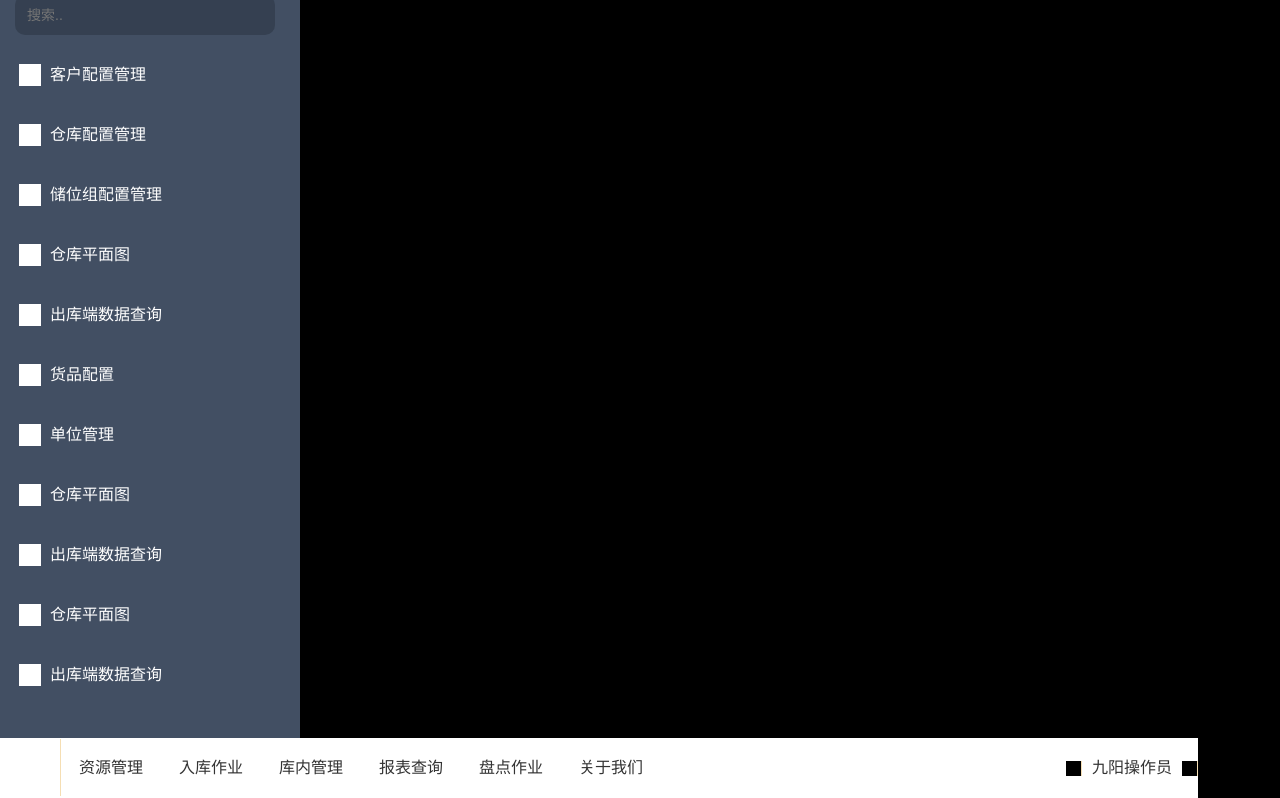
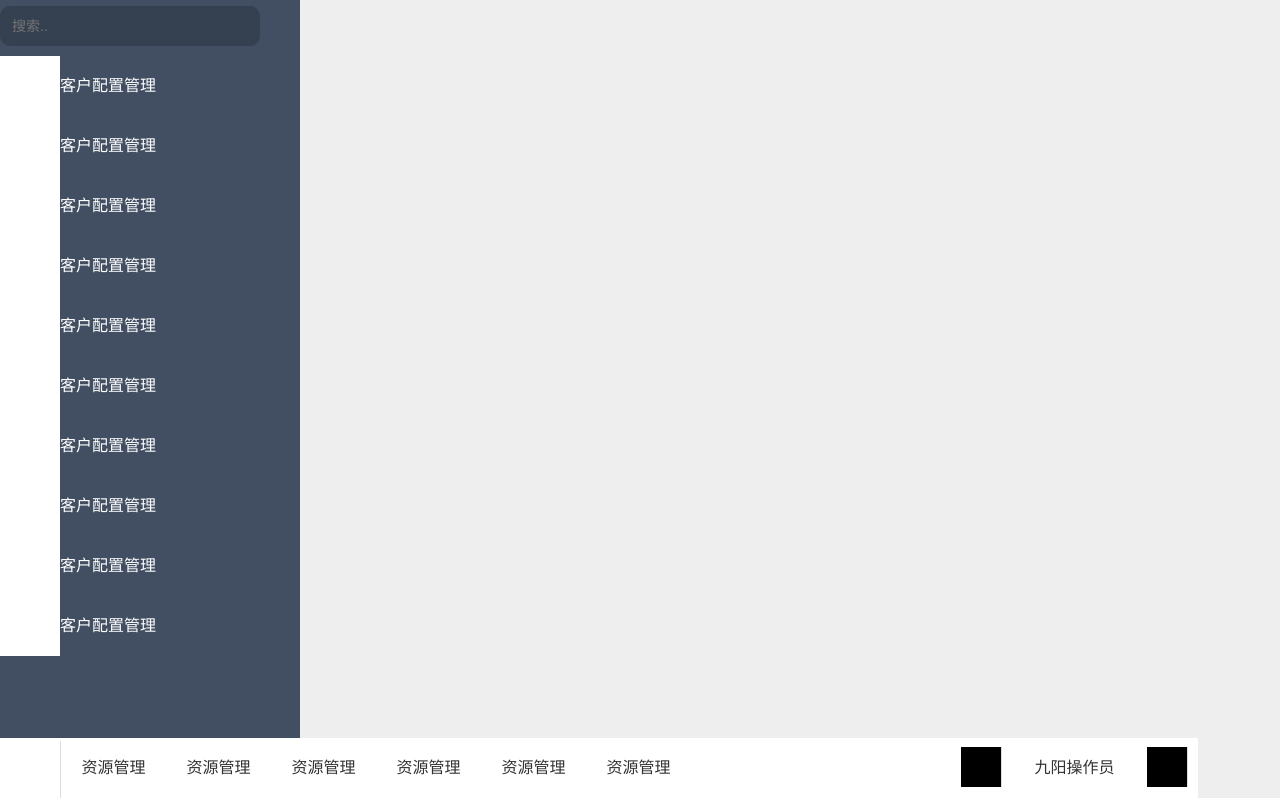
Before and after one commit to imzhangxing/xuexi-css, a plain HTML site: page index.html in a window 1280 px wide. Shown: the part 64-862 px from the top of the page. Drawn offline with Linux system fonts and the light colour scheme.

Commit message:
第一次测试题目--仓储管理系统

```diff
--- a/index.html
+++ b/index.html
@@ -1,18 +1,15 @@
 <!doctype html>
-<html lang="ch-cmm">
+<html lang="zh-cmn">
 <head>
     <meta charset="UTF-8">
     <meta name="viewport"
           content="width=device-width, user-scalable=no, initial-scale=1.0, maximum-scale=1.0, minimum-scale=1.0">
     <meta http-equiv="X-UA-Compatible" content="ie=edge">
-    <title>index</title>
+    <title>仓库管理系统</title>
     <style>
-        body,h1,h2,h3,h4,h5,h6,a,p,ul,li,ol,input{
+        *{
             margin: 0;
             padding: 0;
-        }
-        body{
-            background: grey;
         }
         a{
             text-decoration: none;
@@ -20,17 +17,11 @@
         ul,ol{
             list-style-type: none;
         }
-        img,input{
+        input,img{
             border: none;
         }
-        /*
-        #424F63、#354051 #4D5FA9
-        客户配置管理、仓库配置管理、储位组配置管理、仓库平面图、出库端数据查询、
-        货品配置、单位管理、出库单数据查询、仓库平面图、出库端数据查询
-        */
         .left {
             min-height: 802px;
-            /*width: 300px;*/
             background: #424F63;
             float: left;
         }
@@ -38,161 +29,169 @@
             width: 36px;
             height: 37px;
             background: orange;
-            line-height: 60px;
             float: left;
             margin-top: 12px;
             margin-left: 12px;
-        }
+            line-height: 60px;
+         }
         .left .lheader span{
             width: 120px;
             height: 28px;
+            margin-top: 22px;
+            margin-left: 12px;
+            line-height: 60px;
             font-size: 20px;
             color: white;
-            margin-left: 12px;
+        }
+        .left .lsearch {
+            /*height: 60px;*/
             line-height: 60px;
-            float: left;
-            text-align: center;
         }
         .left .lsearch .text{
             width: 248px;
             height: 40px;
             background: #354051;
+            border-radius: 10px;
+            line-height: 60px;
+            outline: none;
             padding-left: 12px;
-            margin-left: 15px;
             font-size: 14px;
         }
-        .left .llist ul li{
+        .left .llist li{
+            width: 300px;
+            background: #424F63;
+        }
+        .left .llist li i{
+            width: 60px;
+            height: 60px;
+            background: white;
+            display: block;
+            line-height: 60px;
+            float: left;
             position: relative;
-            width: 300px;
+
+        }
+        .left .llist li a{
+            width: 240px;
             height: 60px;
-            line-height: 60px;
-        }
-        .left .llist ul li i{
-            width: 22px;
-            height: 22px;
-            background: white;
             display: block;
             float: left;
             line-height: 60px;
-            margin-top: 19px;
-            margin-left: 19px;
+            font-size: 16px;
+            color: #fff;
+            position: absolute;
+            padding-left: 60px;
         }
-        .left .llist ul li  a{
-            position: absolute;
-            margin-left: 50px;
-            font-size: 16px;
-            display: block;
-            width: 250px;
-            height: 60px;
-            color: #fff;
+        .left .llist li a:hover{
+            background: #354051;
+            width: 235px;
+            border-left: 5px solid steelblue;
+            padding-left: 55px;
+
         }
-        .left .llist ul a:hover{
-            color: #fff;
+        .left .llist li .clear{
+            clear: both;
         }
-        .left .llist ul   li:hover{
-            width: 295px;
-            background-color: #354051;
-            border-left: 5px solid rebeccapurple;
+        body{
+            background:  #EEEEEE;
         }
         .right{
             min-width: 1198px;
-            background: #fff;
-
+            height: 60px;
+            background: white;
             float: left;
         }
-        .right ul{
-            max-width: 650px;
+        .right li{
+            width: 105px;
             float: left;
+            position: relative;
+            /*使用line-height让li往下*/
+            line-height: 60px;
         }
-        .right .ul_2{
-            float: right;
+        .right li a{
+            width: 105px;
+            height: 60px;
+            color: #333333;
+            font-size: 16px;
+            text-align: center;
+            display: block;
         }
-        .right .ul_2 i{
-            width: 15px;
-            height: 15px;
-            background: #000;
-            margin-top: 23px;
+        .right li a:hover{
+            color: #4D5FA9;
+            border-top: 5px solid steelblue;
         }
 
         .right i{
             width: 60px;
             height: 57px;
-            background: white;
             float: left;
-            margin-top: 1px;
-            border-right: 1px solid wheat;
+            border-right:1px solid gainsboro;
+            margin-top: 3px;
         }
-        .right li{
-            width: 100px;
+        .right .ul_2{
+            float: right;
+        }
+        .right .ul_2 li{
+           width: auto;
+            margin: 0 10px;
+        }
+        .right .ul_2 li a{
+            /*width: 80px;*/
+        }
+        .right .ul_2 li i{
+            width: 40px;
+            height: 40px;
+            background: #000;
+            float: none;
+            display: block;
+            margin-top: 9px;
+        }
 
-            float: left;
-
-        }
-        .right li a{
-            height: 60px;
-            line-height: 60px;
-            font-size: 16px;
-            color: #333333;
-            display: block;
-            text-align: center;
-        }
-        .right li a:hover{
-            height: 55px;
-            color: #4D5FA9;
-            border-top: 5px solid rebeccapurple;
-
-        }
-        body{
-            background: #000;
+        .clear{
+            clear: both;
         }
     </style>
 </head>
 <body>
-<div class="left" >
-    <div class="lheader" style="line-height: 60px;">
+<div class="left">
+    <div class="lheader" >
         <img src="" alt="">
         <span>仓储管理系统</span>
-        <div class="clear" style="clear: both"></div>
     </div>
-    <div class="lsearch" style="line-height: 60px">
-        <input type="text" class="text" placeholder="搜索.." style="border-radius: 10px; outline: none">
+    <div class="lsearch">
+        <input type="text" class="text" placeholder="搜索..">
     </div>
-    <div class="llist" style="line-height: 60px;">
+    <div class="llist">
         <ul>
-            <li><i></i><a href="javaScript:void (0)">客户配置管理</a></li>
-            <li><i></i><a href="javaScript:void (0)">仓库配置管理</a></li>
-            <li><i></i><a href="javaScript:void (0)">储位组配置管理</a></li>
-            <li><i></i><a href="javaScript:void (0)">仓库平面图</a></li>
-            <li><i></i><a href="javaScript:void (0)">出库端数据查询</a></li>
-            <li><i></i><a href="javaScript:void (0)">货品配置</a></li>
-            <li><i></i><a href="javaScript:void (0)">单位管理</a></li>
-            <li><i></i><a href="javaScript:void (0)">仓库平面图</a></li>
-            <li><i></i><a href="javaScript:void (0)">出库端数据查询</a></li>
-            <li><i></i><a href="javaScript:void (0)">仓库平面图</a></li>
-            <li><i></i><a href="javaScript:void (0)">出库端数据查询</a></li>
+            <li><i></i><a href="javaScript:void (0)">客户配置管理</a><div class="clear"></div></li>
+            <li><i></i><a href="javaScript:void (0)">客户配置管理</a><div class="clear"></div></li>
+            <li><i></i><a href="javaScript:void (0)">客户配置管理</a><div class="clear"></div></li>
+            <li><i></i><a href="javaScript:void (0)">客户配置管理</a><div class="clear"></div></li>
+            <li><i></i><a href="javaScript:void (0)">客户配置管理</a><div class="clear"></div></li>
+            <li><i></i><a href="javaScript:void (0)">客户配置管理</a><div class="clear"></div></li>
+            <li><i></i><a href="javaScript:void (0)">客户配置管理</a><div class="clear"></div></li>
+            <li><i></i><a href="javaScript:void (0)">客户配置管理</a><div class="clear"></div></li>
+            <li><i></i><a href="javaScript:void (0)">客户配置管理</a><div class="clear"></div></li>
+            <li><i></i><a href="javaScript:void (0)">客户配置管理</a><div class="clear"></div></li>
         </ul>
+
     </div>
-    <div class="clear" style="clear: both"></div>
 </div>
 <div class="right">
     <i></i>
     <ul>
-        <li><a href="">资源管理</a></li>
-        <li><a href="">入库作业</a></li>
-        <li><a href="">库内管理</a></li>
-        <li><a href="">报表查询</a></li>
-        <li><a href="">盘点作业</a></li>
-        <li><a href="">关于我们</a></li>
-        <div class="clear" style="clear: both"></div>
+        <li><a href="javaScript:void (0)">资源管理</a><div class="clear"></div></li>
+        <li><a href="javaScript:void (0)">资源管理</a></li>
+        <li><a href="javaScript:void (0)">资源管理</a></li>
+        <li><a href="javaScript:void (0)">资源管理</a></li>
+        <li><a href="javaScript:void (0)">资源管理</a></li>
+        <li><a href="javaScript:void (0)">资源管理</a></li>
     </ul>
     <ul class="ul_2">
-        <i></i>
-        <li><a href="">九阳操作员</a></li>
-        <i></i>
+        <li><i></i></li>
+        <li><a href="javaScript:void (0)">九阳操作员</a></li>
+        <li><i></i></li>
     </ul>
-    <div class="clear" style="clear: both"></div>
 </div>
-
-
 </body>
 </html>
```
Also changed, not shown: test/test.html (+178 -13 lines).
